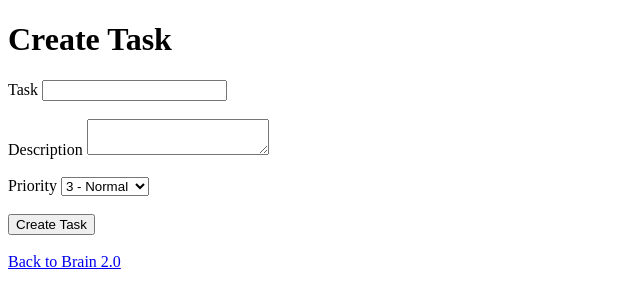
After one commit to sukumarisadhukhan/brain2.0, a Flask app: page /tasks/create in a window 1280 px wide. The commit adds this page. Shown: the top 308 px of the page, without its empty margins (0-640 px from the left). Run offline with Flask 3, Linux system fonts and the light colour scheme.

Commit message:
feat: add task creation and completion

```diff
--- a/app.py
+++ b/app.py
@@ -1,5 +1,5 @@
 from flask import Flask, render_template
-
+from routes.tasks import tasks_bp
 from models.models import db
 from routes.dashboard import dashboard_bp
 
@@ -13,6 +13,7 @@ def create_app():
     db.init_app(app)
 
     app.register_blueprint(dashboard_bp)
+    app.register_blueprint(tasks_bp)
 
     with app.app_context():
         db.create_all()
--- a/routes/tasks.py
+++ b/routes/tasks.py
@@ -0,0 +1,30 @@
+from flask import Blueprint, render_template, request, redirect, url_for
+from services.task_service import create_task, complete_task
+
+
+tasks_bp = Blueprint("tasks", __name__, url_prefix="/tasks")
+
+
+@tasks_bp.route("/create", methods=["GET", "POST"])
+def create():
+    if request.method == "POST":
+        title = request.form["title"]
+        description = request.form.get("description")
+        priority = int(request.form.get("priority", 3))
+
+        create_task(
+            title=title,
+            description=description,
+            priority=priority
+        )
+
+        return redirect(url_for("dashboard.dashboard"))
+
+    return render_template("create_task.html")
+
+
+@tasks_bp.route("/complete/<int:task_id>", methods=["POST"])
+def complete(task_id):
+    complete_task(task_id)
+
+    return redirect(url_for("dashboard.dashboard"))
--- /dev/null
+++ b/templates/create_task.html
@@ -0,0 +1,45 @@
+<!DOCTYPE html>
+<html lang="en">
+<head>
+    <meta charset="UTF-8">
+    <meta name="viewport" content="width=device-width, initial-scale=1.0">
+    <title>Create Task | Brain 2.0</title>
+</head>
+
+<body>
+
+    <h1>Create Task</h1>
+
+    <form method="POST">
+
+        <label>Task</label>
+        <input type="text" name="title" required>
+
+        <br><br>
+
+        <label>Description</label>
+        <textarea name="description"></textarea>
+
+        <br><br>
+
+        <label>Priority</label>
+        <select name="priority">
+            <option value="1">1 - Critical</option>
+            <option value="2">2 - High</option>
+            <option value="3" selected>3 - Normal</option>
+            <option value="4">4 - Low</option>
+            <option value="5">5 - Minimal</option>
+        </select>
+
+        <br><br>
+
+        <button type="submit">Create Task</button>
+
+    </form>
+
+    <br>
+
+    <a href="/">Back to Brain 2.0</a>
+
+</body>
+</html>
```
Also changed, not shown: templates/dashboard.html (+24 -8 lines).
